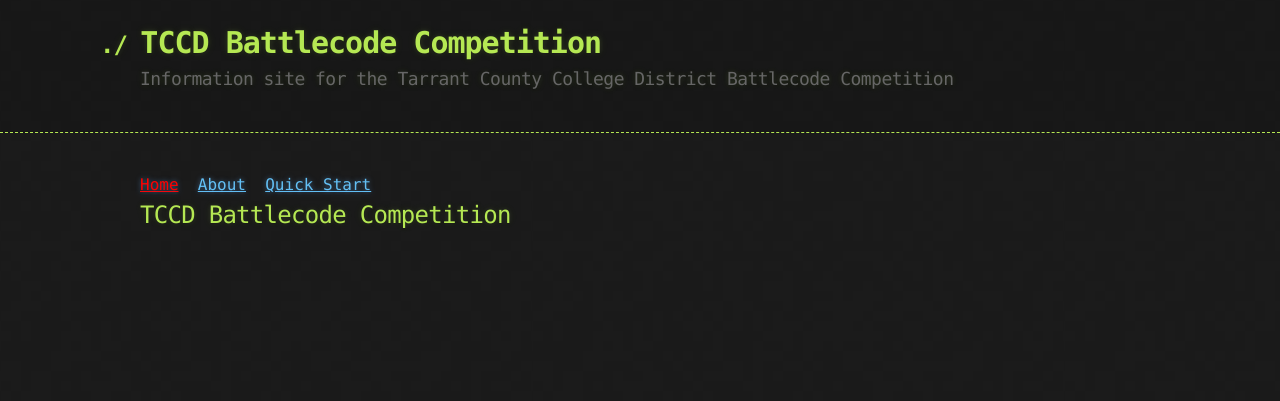
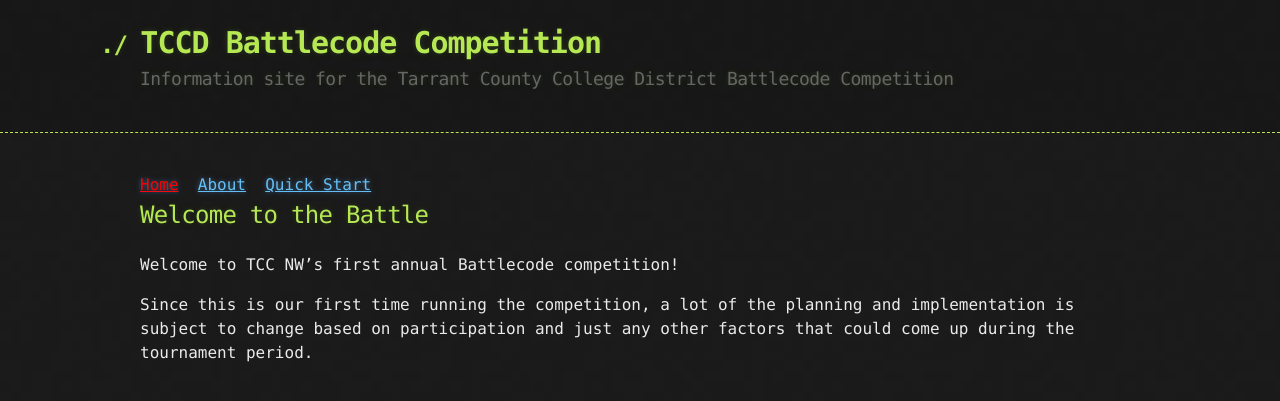
Before and after one commit to TCCD-Battlecode/tccd-battlecode.github.io, a Jekyll site: the page built from pages/index.md, in a window 1280 px wide. Shown: the top 401 px of the page. Built offline with Jekyll 4.4.1, drawn with Linux system fonts in a browser that asks for light colours.

Commit message:
update homepage

```diff
--- a/_data/navigation.yml
+++ b/_data/navigation.yml
@@ -4,3 +4,7 @@
   link: /about/
 - name: Quick Start
   link: /quick_start/
+# - name: Practice Sessions Schedule
+#   link: /practice_schedule/
+# - name: Tournament Schedule
+#   link: /schedule/
--- a/pages/index.md
+++ b/pages/index.md
@@ -6,4 +6,8 @@
 title: Welcome to the Battle
 permalink: /
 ---
-## TCCD Battlecode Competition
+## Welcome to the Battle
+
+Welcome to TCC NW's first annual Battlecode competition!
+
+Since this is our first time running the competition, a lot of the planning and implementation is subject to change based on participation and just any other factors that could come up during the tournament period.
```
